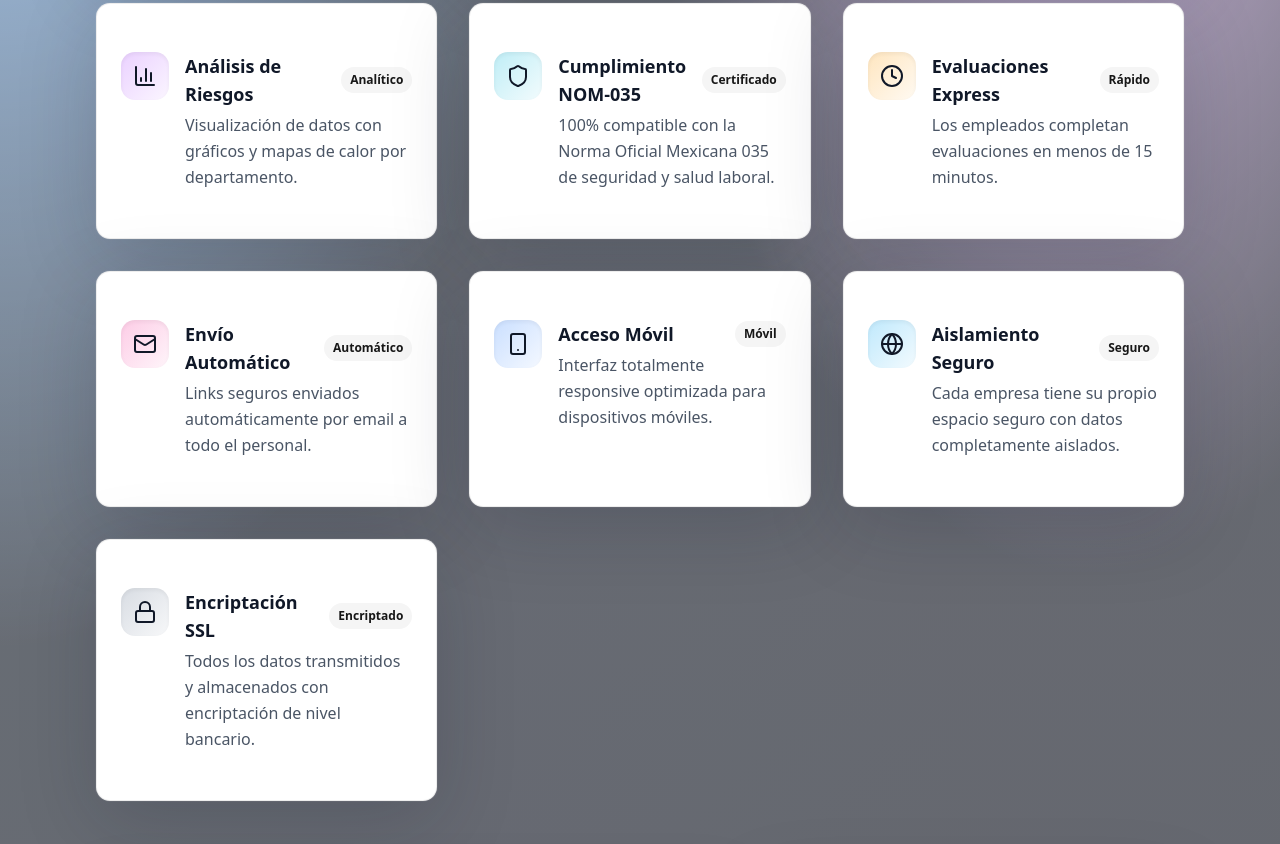
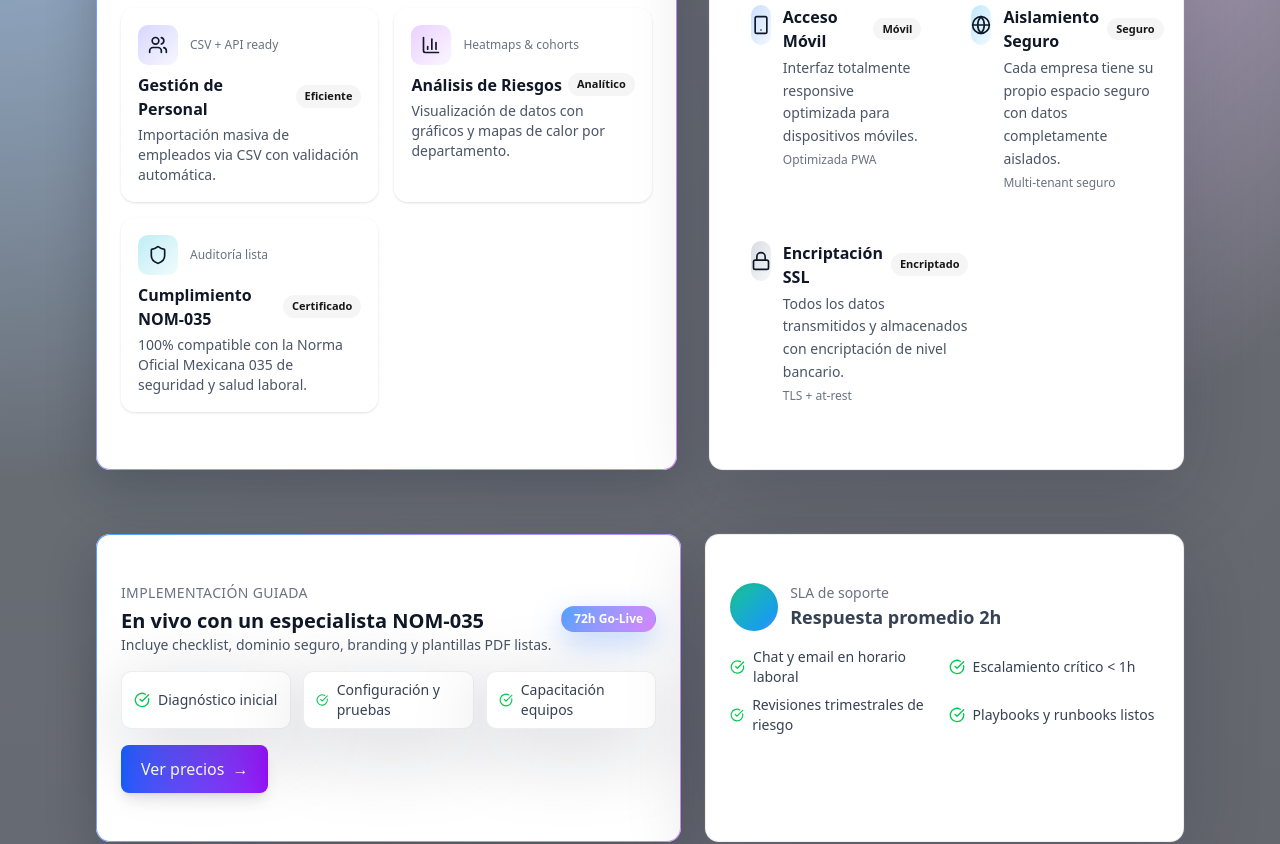
Before and after one commit to BryanPMX/Entorno-35, a Next.js app in the folder web/frontend/: page / in a window 1280 px wide. Shown: the part 1560-2404 px from the top of the page. Built offline with nearby package versions, Linux system fonts and the light colour scheme; no server answers.

Commit message:
feat(website) refresh marketing landing visuals, pricing copy, and support CTA

```diff
--- a/web/frontend/components/marketing/features-section.tsx
+++ b/web/frontend/components/marketing/features-section.tsx
@@ -27,6 +27,7 @@ export function FeaturesSection() {
       description: "Cuestionarios inteligentes que se adaptan según las respuestas del empleado.",
       badge: "Inteligente",
       accent: "from-emerald-500/25 to-emerald-500/5",
+      microcopy: "Adaptive branching",
     },
     {
       icon: FileText,
@@ -34,6 +35,7 @@ export function FeaturesSection() {
       description: "Reportes de cumplimiento NOM-035 listos para presentación ante autoridades.",
       badge: "Profesional",
       accent: "from-blue-500/25 to-blue-500/5",
+      microcopy: "Brand-ready outputs",
     },
     {
       icon: Users,
@@ -41,6 +43,7 @@ export function FeaturesSection() {
       description: "Importación masiva de empleados via CSV con validación automática.",
       badge: "Eficiente",
       accent: "from-indigo-500/25 to-indigo-500/5",
+      microcopy: "CSV + API ready",
     },
     {
       icon: BarChart3,
@@ -48,6 +51,7 @@ export function FeaturesSection() {
       description: "Visualización de datos con gráficos y mapas de calor por departamento.",
       badge: "Analítico",
       accent: "from-purple-500/25 to-purple-500/5",
+      microcopy: "Heatmaps & cohorts",
     },
     {
       icon: Shield,
@@ -55,6 +59,7 @@ export function FeaturesSection() {
       description: "100% compatible con la Norma Oficial Mexicana 035 de seguridad y salud laboral.",
       badge: "Certificado",
       accent: "from-cyan-500/25 to-cyan-500/5",
+      microcopy: "Auditoría lista",
     },
     {
       icon: Clock,
@@ -62,6 +67,7 @@ export function FeaturesSection() {
       description: "Los empleados completan evaluaciones en menos de 15 minutos.",
       badge: "Rápido",
       accent: "from-amber-500/25 to-amber-500/5",
+      microcopy: "15 min promedio",
     },
     {
       icon: Mail,
@@ -69,6 +75,7 @@ export function FeaturesSection() {
       description: "Links seguros enviados automáticamente por email a todo el personal.",
       badge: "Automático",
       accent: "from-pink-500/25 to-pink-500/5",
+      microcopy: "Envía y monitorea",
     },
     {
       icon: Smartphone,
@@ -76,6 +83,7 @@ export function FeaturesSection() {
       description: "Interfaz totalmente responsive optimizada para dispositivos móviles.",
       badge: "Móvil",
       accent: "from-blue-500/25 to-blue-500/5",
+      microcopy: "Optimizada PWA",
     },
     {
       icon: Globe,
@@ -83,6 +91,7 @@ export function FeaturesSection() {
       description: "Cada empresa tiene su propio espacio seguro con datos completamente aislados.",
       badge: "Seguro",
       accent: "from-sky-500/25 to-sky-500/5",
+      microcopy: "Multi-tenant seguro",
     },
     {
       icon: Lock,
@@ -90,6 +99,7 @@ export function FeaturesSection() {
       description: "Todos los datos transmitidos y almacenados con encriptación de nivel bancario.",
       badge: "Encriptado",
       accent: "from-slate-500/25 to-slate-500/5",
+      microcopy: "TLS + at-rest",
     }
   ];
 
@@ -112,58 +122,122 @@ export function FeaturesSection() {
           </p>
         </div>
 
-        {/* Features Grid */}
-        <div className="grid grid-cols-1 md:grid-cols-2 lg:grid-cols-3 gap-8">
-          {features.map((feature, index) => {
+        {/* Feature clusters to avoid repetition */}
+        <div className="grid lg:grid-cols-[1.1fr_0.9fr] gap-8 mb-10">
+          <Card className="glass-panel-strong shimmer-border">
+            <CardContent className="p-6 space-y-4">
+              <div className="flex items-center gap-3">
+                <span className="text-xs font-semibold uppercase tracking-wide text-blue-700 dark:text-blue-200 bg-blue-100/70 dark:bg-blue-500/20 px-3 py-1 rounded-full">
+                  Operación
+                </span>
+                <p className="text-sm text-gray-600 dark:text-gray-300">Flujos que reducen tiempo de despliegue</p>
+              </div>
+              <div className="grid sm:grid-cols-2 gap-4">
+                {features.slice(0, 5).map((feature) => {
                   const IconComponent = feature.icon;
                   return (
-              <Card
+                    <div
                       key={feature.title}
-                className="glass-panel hover:translate-y-[-4px] transition-all duration-300 border border-white/50 dark:border-white/10 shadow-lg"
+                      className="group rounded-xl border border-white/30 dark:border-white/10 bg-gradient-to-br from-white/80 to-white/50 dark:from-white/5 dark:to-white/0 p-4 hover:translate-y-[-3px] transition-all shadow-sm"
                     >
-                <CardContent className="p-6 space-y-4">
-                  <div className="flex items-start gap-4">
-                    <div className={`w-12 h-12 rounded-xl bg-gradient-to-br ${feature.accent} flex items-center justify-center shadow-inner`}>
-                      <IconComponent className="w-6 h-6 text-gray-900 dark:text-white" />
+                      <div className="flex items-center gap-3 mb-2">
+                        <div className={`w-10 h-10 rounded-lg bg-gradient-to-br ${feature.accent} flex items-center justify-center`}>
+                          <IconComponent className="w-5 h-5 text-gray-900 dark:text-white" />
                         </div>
-                    <div className="flex-1">
-                      <div className="flex items-center justify-between gap-2 mb-1">
-                        <h3 className="text-lg font-semibold text-gray-900 dark:text-white">
+                        <div className="text-xs font-medium text-gray-500 dark:text-gray-300">{feature.microcopy}</div>
+                      </div>
+                      <div className="flex items-center justify-between mb-1">
+                        <h3 className="text-base font-semibold text-gray-900 dark:text-white">
                           {feature.title}
                         </h3>
-                        <Badge variant="secondary" className="text-xs px-2 py-1">
+                        <Badge variant="secondary" className="text-[11px] px-2">
                           {feature.badge}
                         </Badge>
                       </div>
-                      <p className="text-gray-600 dark:text-gray-300 leading-relaxed">
-                        {feature.description}
-                      </p>
+                      <p className="text-sm text-gray-600 dark:text-gray-300">{feature.description}</p>
                     </div>
+                  );
+                })}
               </div>
             </CardContent>
           </Card>
+
+          <Card className="glass-panel shadow-xl">
+            <CardContent className="p-6 space-y-4">
+              <div className="flex items-center gap-3">
+                <span className="text-xs font-semibold uppercase tracking-wide text-purple-700 dark:text-purple-200 bg-purple-100/70 dark:bg-purple-500/20 px-3 py-1 rounded-full">
+                  Seguridad & Acceso
+                </span>
+                <p className="text-sm text-gray-600 dark:text-gray-300">Confianza en cada interacción</p>
+              </div>
+              <div className="grid sm:grid-cols-2 gap-4">
+                {features.slice(5, 10).map((feature) => {
+                  const IconComponent = feature.icon;
+                  return (
+                    <div
+                      key={feature.title}
+                      className="rounded-xl border border-white/40 dark:border-white/10 bg-gradient-to-br from-white/70 to-white/40 dark:from-white/10 dark:to-white/0 p-4 hover:shadow-lg transition-all"
+                    >
+                      <div className="flex items-start gap-3">
+                        <div className={`w-10 h-10 rounded-lg bg-gradient-to-br ${feature.accent} flex items-center justify-center`}>
+                          <IconComponent className="w-5 h-5 text-gray-900 dark:text-white" />
+                        </div>
+                        <div className="space-y-1">
+                          <div className="flex items-center gap-2">
+                            <h3 className="text-base font-semibold text-gray-900 dark:text-white">
+                              {feature.title}
+                            </h3>
+                            <Badge variant="secondary" className="text-[11px] px-2">
+                              {feature.badge}
+                            </Badge>
+                          </div>
+                          <p className="text-sm text-gray-600 dark:text-gray-300 leading-relaxed">
+                            {feature.description}
+                          </p>
+                          <p className="text-xs text-gray-500 dark:text-gray-400">{feature.microcopy}</p>
+                        </div>
+                      </div>
+                    </div>
                   );
                 })}
               </div>
+            </CardContent>
+          </Card>
+        </div>
 
         {/* Bottom CTA */}
-        <div className="mt-16 grid gap-6 lg:grid-cols-[1.2fr_0.8fr] items-center">
+        <div className="mt-16 grid gap-6 lg:grid-cols-[1.1fr_0.9fr] items-stretch">
           <Card className="glass-panel-strong shimmer-border">
-            <CardContent className="p-6 flex flex-col sm:flex-row sm:items-center sm:justify-between gap-4">
+            <CardContent className="p-6 space-y-4">
+              <div className="flex items-center justify-between">
                 <div>
                   <p className="text-sm uppercase tracking-wide text-gray-500 dark:text-gray-300 mb-1">
                     Implementación guiada
                   </p>
                   <h3 className="text-xl font-semibold text-gray-900 dark:text-white">
-                  Acompañamiento de onboarding y revisión de cumplimiento
+                    En vivo con un especialista NOM-035
                   </h3>
                   <p className="text-sm text-gray-600 dark:text-gray-300">
-                  Incluye checklist NOM-035, configuración de dominios y plantillas PDF.
+                    Incluye checklist, dominio seguro, branding y plantillas PDF listas.
                   </p>
+                </div>
+                <Badge className="badge-glow text-white px-3 py-1 shadow">72h Go-Live</Badge>
+              </div>
+              <div className="grid sm:grid-cols-3 gap-3 text-sm text-gray-700 dark:text-gray-200">
+                {[
+                  "Diagnóstico inicial",
+                  "Configuración y pruebas",
+                  "Capacitación equipos",
+                ].map((item) => (
+                  <div key={item} className="flex items-center gap-2 glass-panel rounded-lg px-3 py-2 border border-white/40 dark:border-white/10">
+                    <CheckCircle className="w-4 h-4 text-green-500" />
+                    <span>{item}</span>
+                  </div>
+                ))}
               </div>
               <Link
                 href="#pricing"
-                className="inline-flex items-center px-5 py-3 rounded-md text-white bg-gradient-to-r from-blue-600 to-purple-600 shadow-lg hover:shadow-xl transition"
+                className="inline-flex items-center px-5 py-3 rounded-md text-white bg-gradient-to-r from-blue-600 to-purple-600 shadow-lg hover:shadow-xl transition w-fit"
               >
                 Ver precios
                 <span className="ml-2">→</span>
@@ -172,17 +246,32 @@ export function FeaturesSection() {
           </Card>
 
           <Card className="glass-panel border-dashed border-2 border-white/40 dark:border-white/10">
-            <CardContent className="p-6 space-y-3 text-gray-700 dark:text-gray-200">
-              <div className="flex items-center gap-2">
-                <div className="h-10 w-10 rounded-full bg-gradient-to-br from-emerald-500 to-blue-500 opacity-90" />
+            <CardContent className="p-6 space-y-4 text-gray-700 dark:text-gray-200">
+              <div className="flex items-center gap-3">
+                <div className="h-12 w-12 rounded-full bg-gradient-to-br from-emerald-500 to-blue-500 opacity-90 shadow-inner" />
                 <div>
                   <p className="text-sm text-gray-500 dark:text-gray-300">SLA de soporte</p>
                   <p className="text-lg font-semibold">Respuesta promedio 2h</p>
                 </div>
               </div>
-              <p className="text-sm">
-                Soporte humano en español, playbooks de mitigación y sesiones de revisión trimestral de riesgo.
-              </p>
+              <div className="grid grid-cols-1 sm:grid-cols-2 gap-2 text-sm">
+                <div className="flex items-center gap-2">
+                  <CheckCircle className="w-4 h-4 text-green-500" />
+                  Chat y email en horario laboral
+                </div>
+                <div className="flex items-center gap-2">
+                  <CheckCircle className="w-4 h-4 text-green-500" />
+                  Escalamiento crítico &lt; 1h
+                </div>
+                <div className="flex items-center gap-2">
+                  <CheckCircle className="w-4 h-4 text-green-500" />
+                  Revisiones trimestrales de riesgo
+                </div>
+                <div className="flex items-center gap-2">
+                  <CheckCircle className="w-4 h-4 text-green-500" />
+                  Playbooks y runbooks listos
+                </div>
+              </div>
             </CardContent>
           </Card>
         </div>
--- a/web/frontend/components/marketing/footer.tsx
+++ b/web/frontend/components/marketing/footer.tsx
@@ -24,22 +24,6 @@ export function MarketingFooter() {
               Plataforma líder en evaluación de riesgos psicosociales conforme a NOM-035 STPS 2018.
               Ayudamos a organizaciones mexicanas a proteger la salud mental de sus colaboradores.
             </p>
-            <div className="flex space-x-4">
-              <a
-                href="https://linkedin.com/company/entorno35"
-                className="text-gray-400 hover:text-white transition-colors"
-                target="_blank"
-                rel="noopener noreferrer"
-              >
-                LinkedIn
-              </a>
-              <a
-                href="mailto:contacto@entorno35.com"
-                className="text-gray-400 hover:text-white transition-colors"
-              >
-                Email
-              </a>
-            </div>
           </div>
 
           {/* Product Links */}
--- a/web/frontend/components/marketing/pricing-section.tsx
+++ b/web/frontend/components/marketing/pricing-section.tsx
@@ -42,8 +42,8 @@ export function PricingSection() {
       price: "$6,000",
       currency: "MXN",
       period: "año",
-      description: "Paga una vez al año y ahorra el equivalente a 2 meses.",
-      savings: "Ahorra $2,000 vs mensual",
+      description: "Paga una vez al año y ahorra el equivalente a 6 meses.",
+      savings: "Ahorra $6,000 vs mensual (50%)",
       features: PLAN_FEATURES,
       popular: true,
       cta: "Comenzar ahora",
@@ -84,7 +84,7 @@ export function PricingSection() {
                 <div className="absolute -top-3 left-1/2 -translate-x-1/2">
                   <Badge className="badge-glow text-white px-4 py-1 shadow-md">
                     <Sparkles className="w-3 h-3 mr-1 inline" />
-                    Mejor valor
+                    50% OFF anual
                   </Badge>
                 </div>
               )}
@@ -153,10 +153,9 @@ export function PricingSection() {
                 ¿Qué diferencia hay entre Mensual y Anual?
               </h4>
               <p className="text-gray-600 text-sm">
-                Las funcionalidades son idénticas. El plan anual tiene un precio
-                equivalente a 10 meses (ahorras 2 meses). Si pagas mes a mes,
-                al cabo de un año pagarías $12,000 MXN; con el plan anual pagas
-                $6,000 MXN.
+                Las funcionalidades son idénticas. El plan anual cuesta $6,000 MXN (equivalente a 6 meses);
+                pagar mes a mes durante 12 meses costaría $12,000 MXN. Con el plan anual ahorras $6,000 MXN
+                y obtienes un 50% de descuento efectivo.
               </p>
             </div>
             <div>
```
Also changed, not shown: 1 other file (tests, documents, lock files or other folders). Lines whose indentation alone changed are shown as unchanged.
